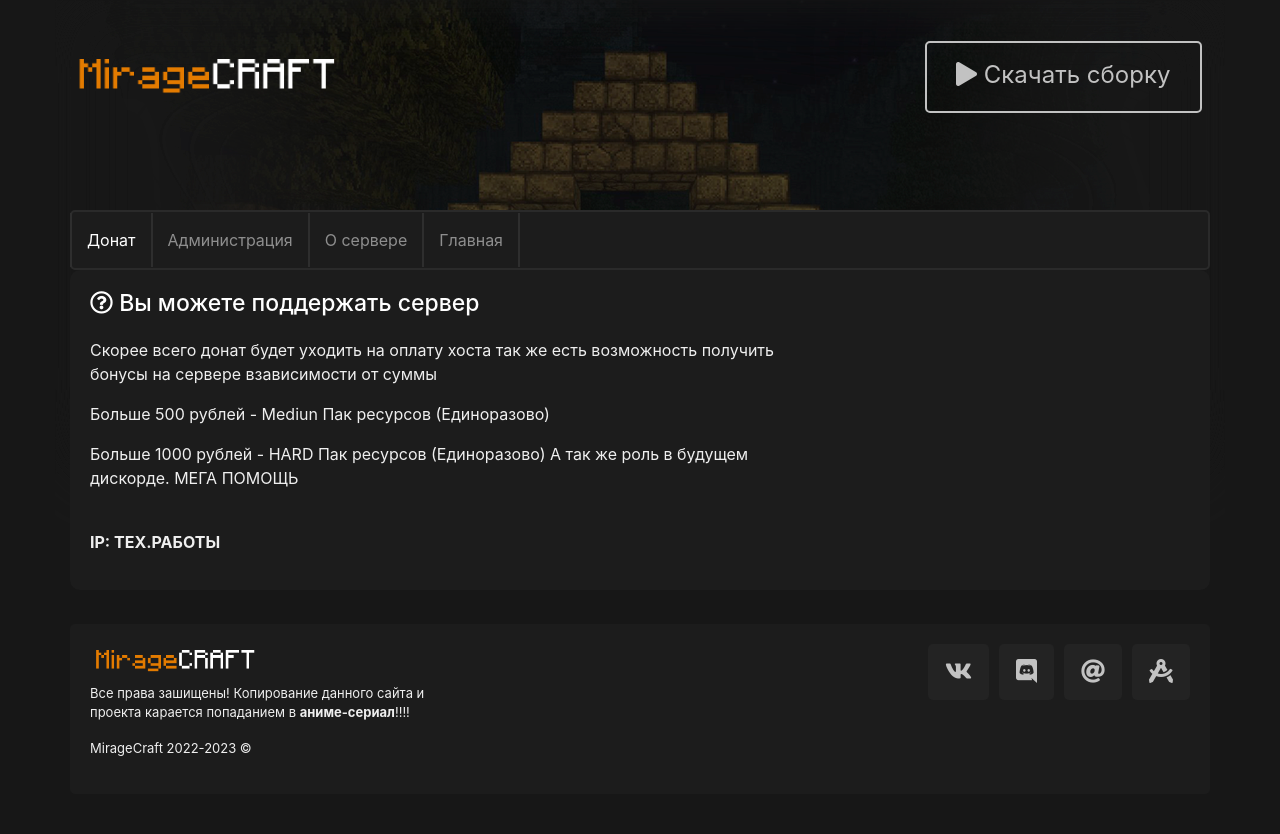
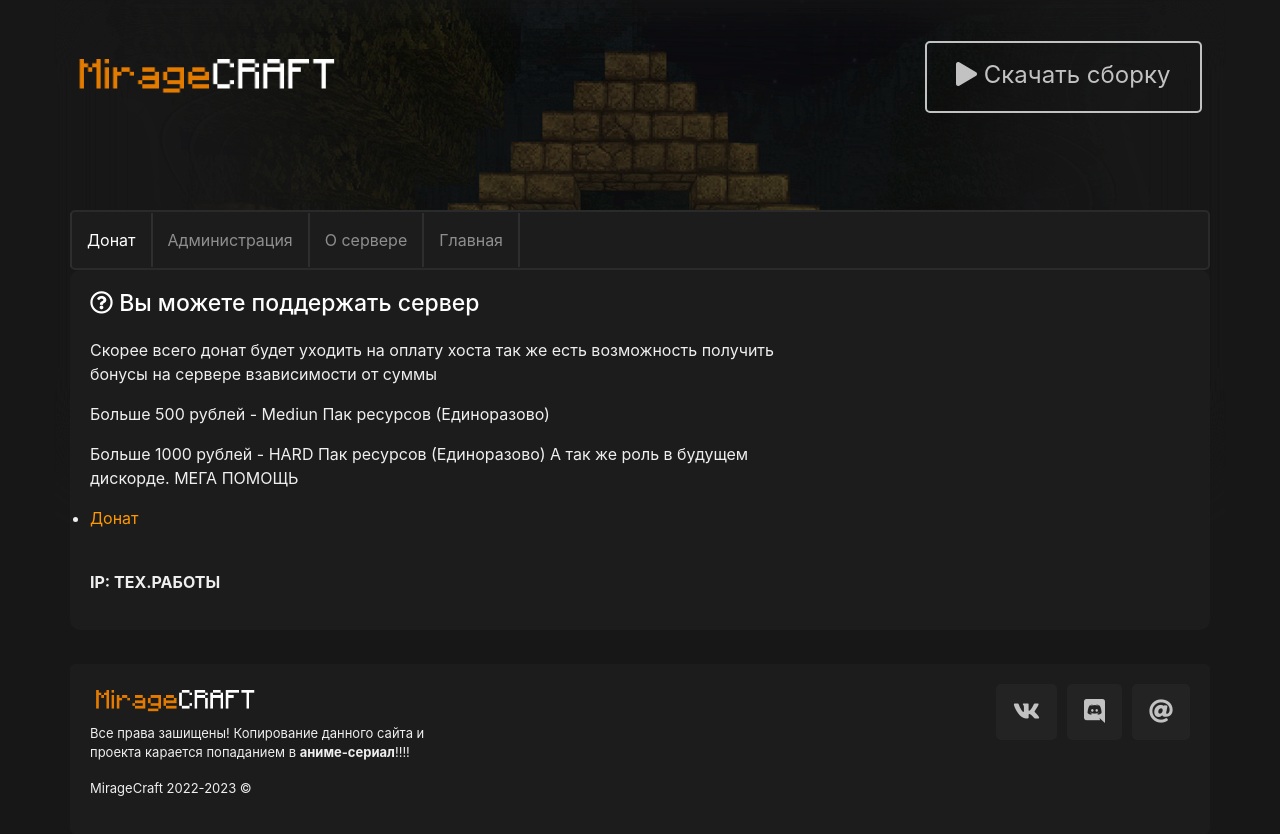
Before and after one commit to AngryTimur/MirageCraft, a plain HTML site: page donate.html in a window 1280 px wide. Before the commit the page ends 800 px from the top, so only its background shows below. Drawn offline with nearby package versions, Linux system fonts and the light colour scheme.

Commit message:
Fix Bugs update

```diff
--- a/donate.html
+++ b/donate.html
@@ -53,6 +53,11 @@
                <p>Скорее всего донат будет уходить на оплату хоста так же есть возможность получить бонусы на сервере взависимости от суммы</p>
                <p>Больше 500 рублей - Mediun Пак ресурсов (Единоразово)</p>
                <p>Больше 1000 рублей - HARD Пак ресурсов (Единоразово) А так же роль в будущем дискорде. МЕГА ПОМОЩЬ</p>
+               <span class="opt-post">
+                <ul>
+                  <li><a class="text-right" href="https://shre.su/10AJ">Донат</a></li>
+                </ul>
+              </span>
                <br>
                <p><b>IP: ТЕХ.РАБОТЫ</b></p>
               </div>
@@ -81,10 +86,9 @@
                 </div>
                 <div class="col-lg-8 col-md-8">
                     <div class="social">
-                      <a href="vk" class="ico"> <i class="fab fa-vk"></i></a>
+                      <a href="vk" class="ico"><i class="fab fa-vk"></i></a>
                       <a href="discord" class="ico"><i class="fab fa-discord"></i></a>
                       <a href="mailto:mail@mail.ru" class="ico"><i class="fas fa-at"></i></a>
-                      <a href="mailto:mail@mail.ru" class="ico"><i class="fas fa-drafting-compass"></i></a>
                     </div>
                 </div>
               </div>
```
Also changed, not shown: index.html (+1 -2 lines).
